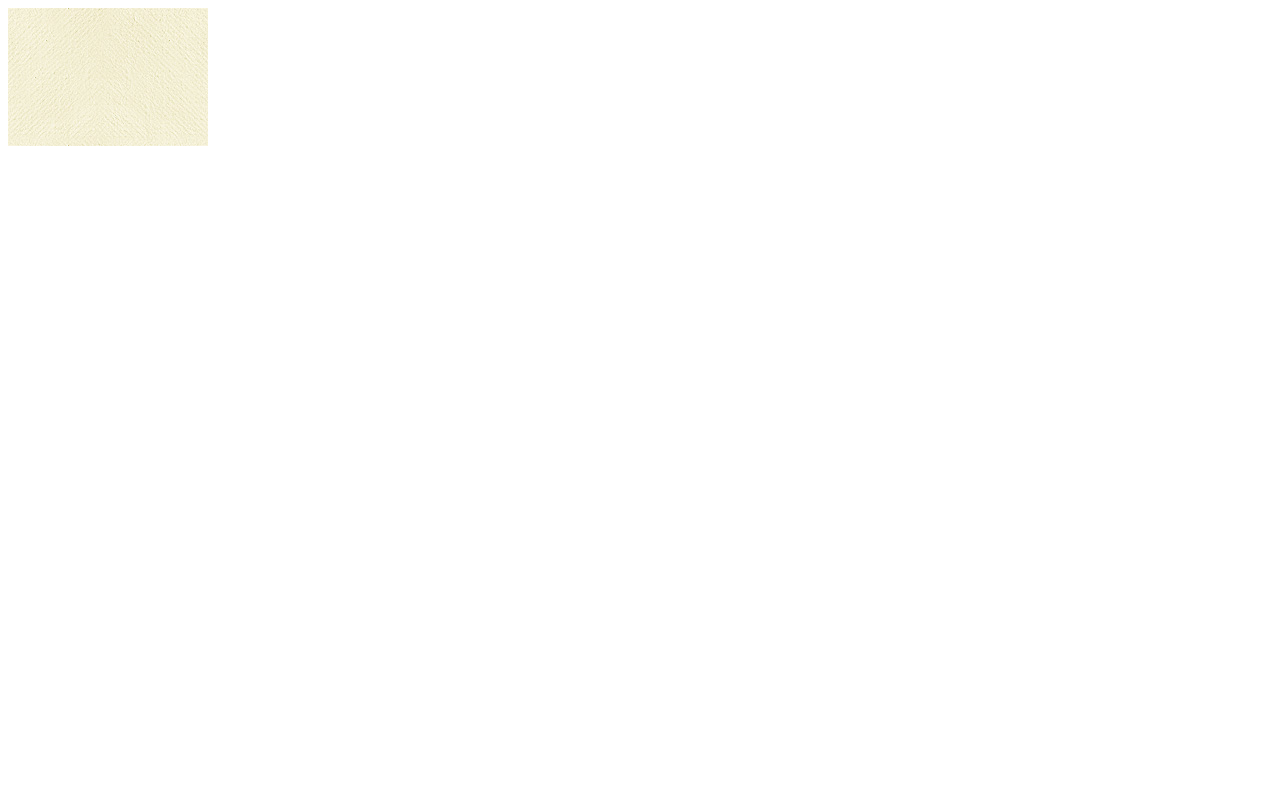
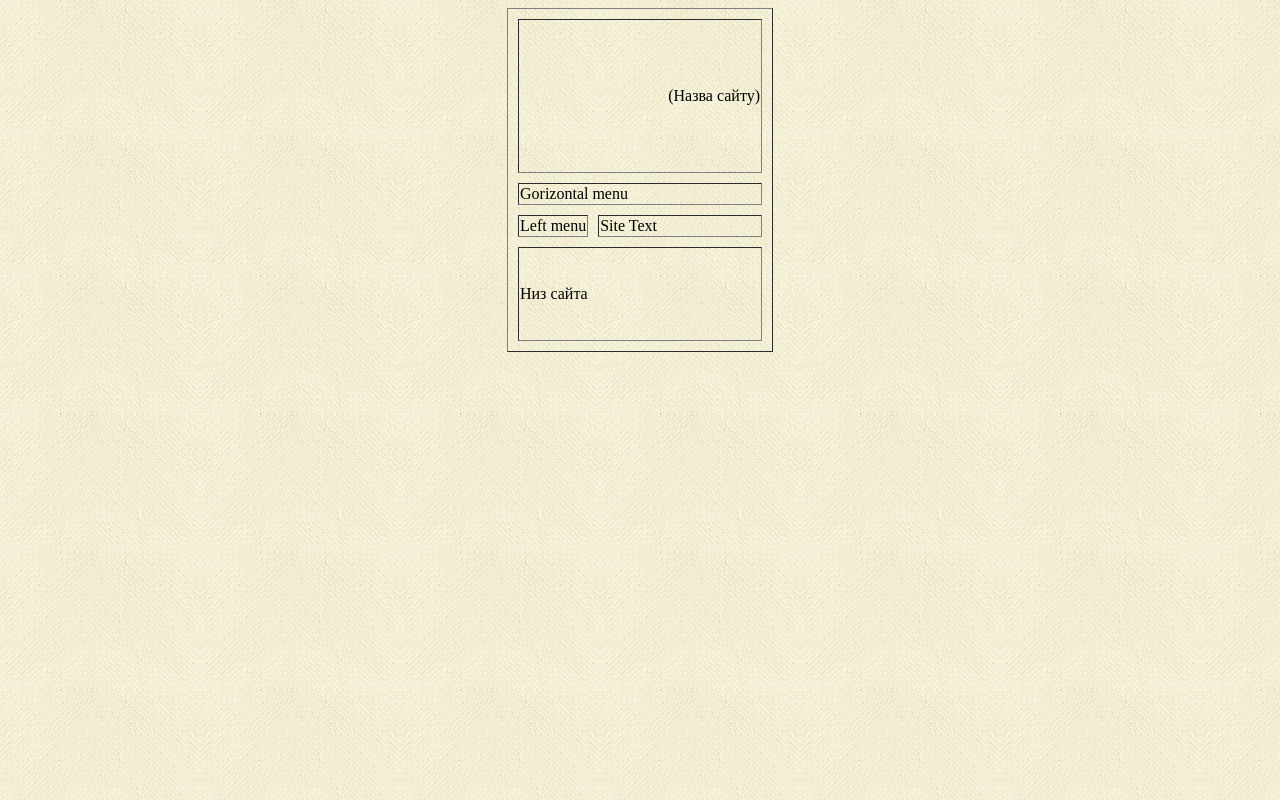
Before and after one commit to SashaJakob/SashaJakob.github.io, a plain HTML site: page index.html in a window 1280 px wide. Drawn offline with Linux system fonts and the light colour scheme.

Commit message:
03 - Каркас сайта.html

```diff
--- a/index.html
+++ b/index.html
@@ -5,7 +5,21 @@
     <meta name="viewport" content="width=device-width, initial-scale=1.0">
     <title>Сайт веб студії "Web-DECO"</title>
 </head>
-<body>
-   <img src="images/bg.jpg">
+<body background="images/bg.jpg">
+    <table border ="1" align ="center" cellspacing="10">
+        <tr>
+            <td colspan="2" height="150" align ="right">(Назва сайту)</td>
+        </tr>
+        <tr>
+            <td colspan="2">Gorizontal menu</td>
+        </tr>
+        <tr>
+            <td width="30%" valign="top">Left menu</td>
+            <td width="70%">Site Text</td>
+        </tr>
+        <tr>
+            <td colspan="2" valign="middle" height="90">Низ сайта</td>
+        </tr>
+    </table>
 </body>
 </html>
```
